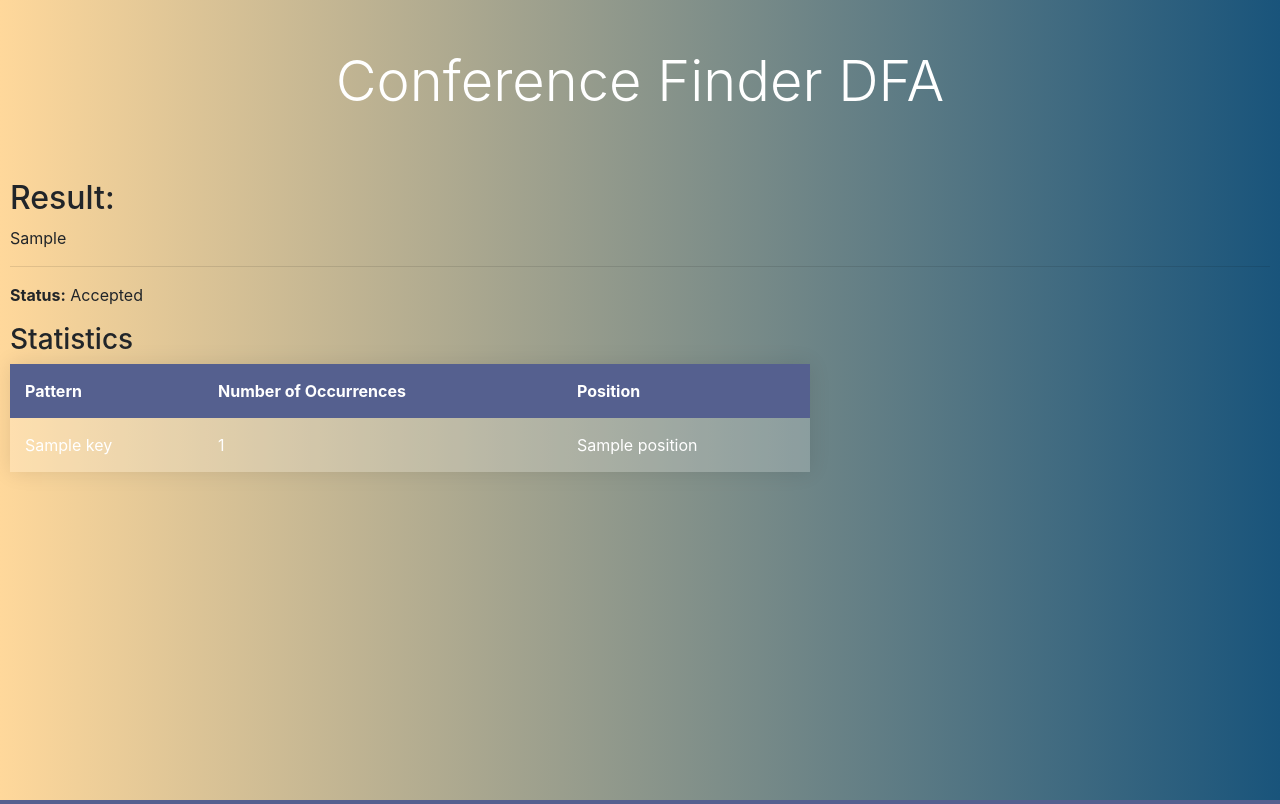
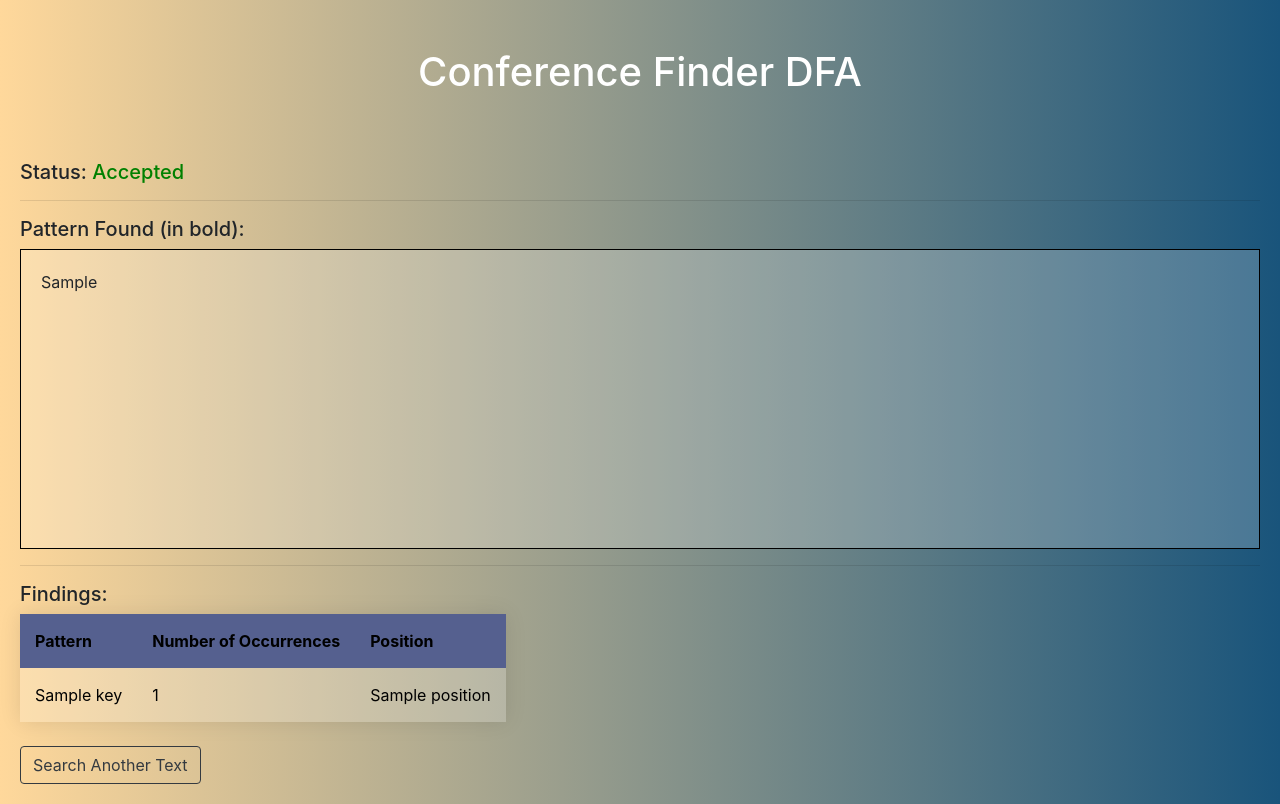
Before and after one commit to baiyuankok/Conference-Finder-DFA, a Django app: template templates/result.html in a window 1280 px wide. Run offline with Django 4.2, Linux system fonts and the light colour scheme; the template is opened without the code that fills it: most values are stand-ins (such as "Sample title", 1, 10 or a date in 2020); some libraries are stand-ins or nearby versions.

Commit message:
Finalised view pages

```diff
--- a/static/index.css
+++ b/static/index.css
@@ -7,28 +7,10 @@ body {
 	font-weight: 100;
 }
 
-.headerBackground {
-  padding: 2rem 1rem;
-  margin-bottom: 2rem;
-  background: url(img/background3.jpeg);
-  background-repeat: no-repeat;
-  background-size: cover;
-}
-
 #resultContainer {
-  margin-left: 10px;
-  margin-right: 10px;
-}
-
-@media (min-width: 576px) {
-.headerBackground {
-  padding: 4rem 2rem;
-}
-}
-
-.headerBackground-fluid {
-  padding-right: 0;
-  padding-left: 0;
+  margin-left: 20px;
+  margin-right: 20px;
+  margin-bottom: 20px;
 }
 
 .container,
@@ -65,18 +47,6 @@ body {
 @media (min-width: 1200px) {
   .container, .container-sm, .container-md, .container-lg, .container-xl {
     max-width: 1140px;
-  }
-}
-
-.display-3 {
-  font-size: 4.5rem;
-  font-weight: 300;
-  line-height: 1.2;
-}
-
-@media (max-width: 1200px) {
-  .display-3 {
-    font-size: calc(1.575rem + 3.9vw) ;
   }
 }
 
@@ -144,10 +114,6 @@ body {
   padding-top: 2rem !important;
 }
 
-.mb-4 {
-  margin-bottom: 1.5rem !important;
-}
-
 .mb-3 {
   margin-bottom: 3.5em !important;
 }
@@ -164,8 +130,18 @@ body {
   cursor: pointer;
 }
 
+.processed-test-strings {
+  background-color: rgba(255, 255, 255, 0.2);
+  white-space: normal;
+  width: auto;
+  height: 300px;
+  padding: 20px;
+  overflow-x: hidden;
+  border: 1px solid #000000;
+}
+
 table {
-	width: 800px;
+	width: auto;
 	border-collapse: collapse;
 	overflow: hidden;
 	box-shadow: 0 0 20px rgba(0,0,0,0.1);
@@ -175,7 +151,7 @@ th,
 td {
 	padding: 15px;
 	background-color: rgba(255,255,255,0.2);
-	color: #fff;
+	color: black;
 }
 
 th {
--- a/static/index.js
+++ /dev/null
@@ -1,6 +0,0 @@
-$(document).ready(function () {
-    if (result != "") {
-        var occurence_num = document.getElementById("occurenceNum");
-        occurence_num = result
-    }
-});
--- a/templates/index.html
+++ b/templates/index.html
@@ -7,7 +7,7 @@
 </head>
 <body>
     <div class="container text-center py-5">
-        <h1 class="text-white display-4 mb-3">Conference Finder DFA</h1>
+        <h1 class="text-white mb-3">Conference Finder DFA</h1>
     </div>
     <div id="resultContainer" class="text-center">
         <form method="POST" action="{% url 'process_DFA' %}">
--- a/templates/result.html
+++ b/templates/result.html
@@ -8,20 +8,20 @@
 </head>
 <body>
     <div class="container text-center py-5">
-        <h1 class="text-white display-4 mb-3">Conference Finder DFA</h1>
+        <h1 class="text-white mb-3">Conference Finder DFA</h1>
     </div>
     <div id="resultContainer">
-        <h2>Result: </h2>
-        {{ userInput|safe|linebreaks }}
+        {% if accepted %}
+            <h5>Status: <span style="color: green;">Accepted</span></h5>
+        {% else %}
+            <h5>Status: <span style="color: red;">Rejected</span></h5>
+        {% endif %}
         <hr>
-        {% if accepted %}
-            <p><b>Status:</b> Accepted</p>
-        {% else %}
-            <p><b>Status:</b> Rejected</p>
-        {% endif %}
+        <h5>Pattern Found (in bold): </h5>
+        <div class="processed-test-strings">{{ userInput|safe|linebreaks }}</div>
+        <hr>
 
-
-        <h3>Statistics</h3>
+        <h5>Findings: </h5>
         <table>
             <thead>
                 <tr>
@@ -37,10 +37,13 @@
                         <td>{{values.occurenceNum}}</td>
                         <td>{{values.position}}</td>
                     </tr>
+                {% empty %}
+                    <tr><td colspan="3">No pattern found...</td></tr>
                 {% endfor %}
             </tbody>
         </table>
         <br>
+        <a class="btn btn-md btn-outline-dark" href="{% url 'index' %}">Search Another Text</a>
     </div>
 
     <script>
```
Also changed, not shown: static/img/background.jpg (deleted), static/img/background2.jpeg (deleted), static/img/background3.jpeg (deleted).
